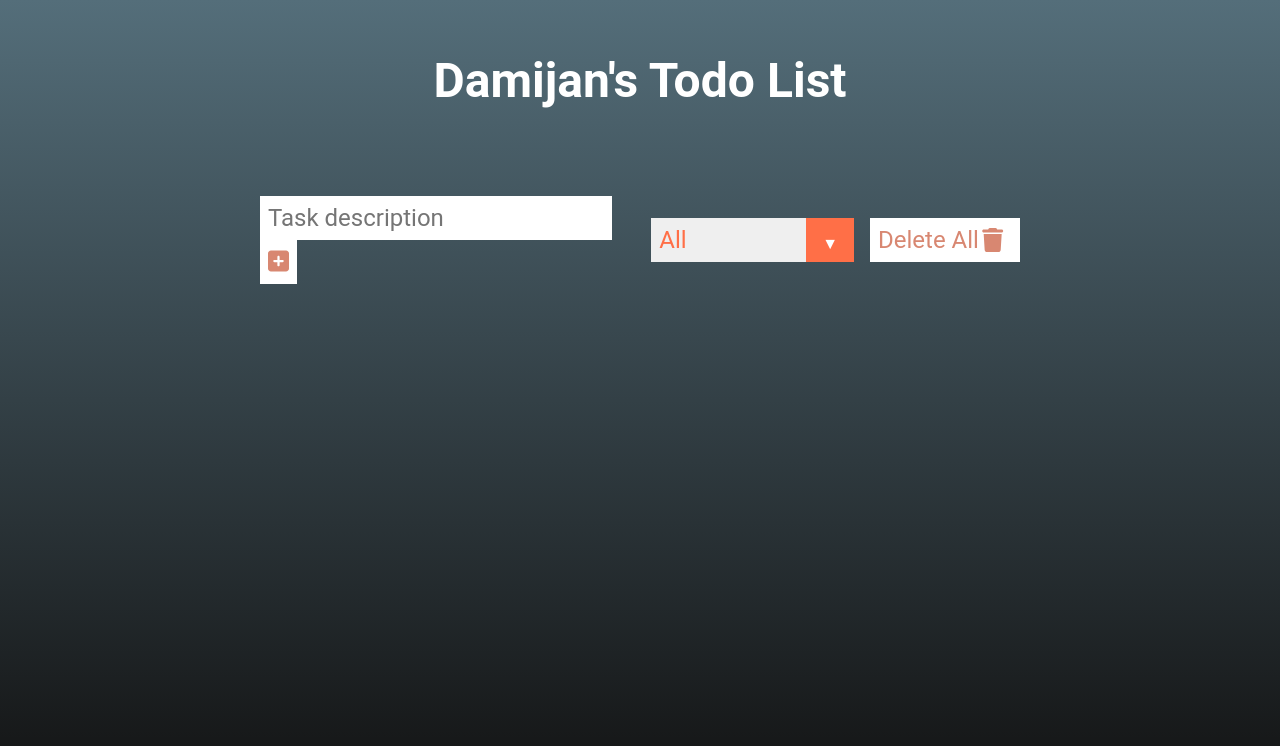
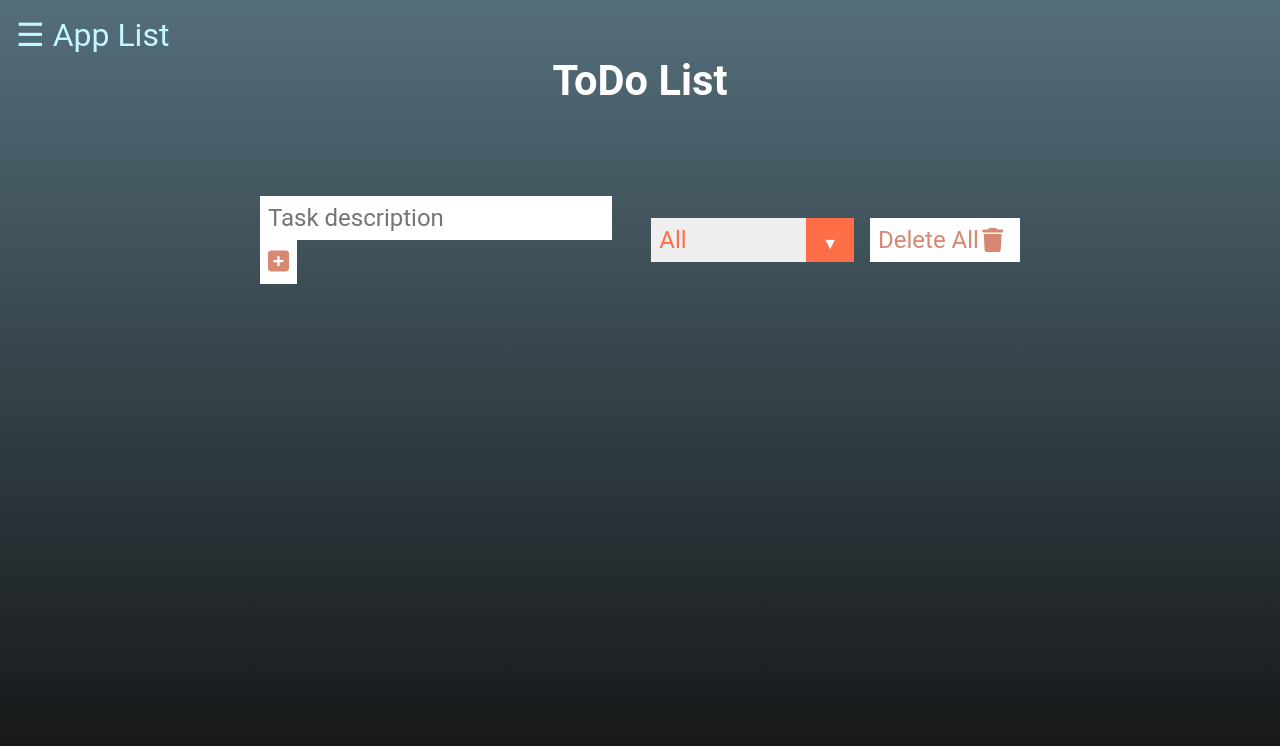
Before and after one commit to d00kSI/to-do-app-full-react, a React (Create React App) app: page / in a window 1280 px wide. Shown: the top 746 px of the page. Built offline with nearby package versions, Linux system fonts and the light colour scheme.

Commit message:
Modified the SideNav code

```diff
--- a/src/App.js
+++ b/src/App.js
@@ -1,18 +1,57 @@
-import React from 'react';
+import React, { useState } from 'react';
+import SideNav from './SideNav';
 import TodoApp from './TodoApp';
+import WeatherApp from './WeatherApp';
 import JokeApp from './JokeApp';
-import WeatherApp from './WeatherApp';
 
 import './styles.css';
 
-const App = () => {
-    console.log('Parent App component mounted');
+function App() {
+  const [activeApp, setActiveApp] = useState('todo-list');
+  const [appTitle, setAppTitle] = useState('ToDo List');
+  const [isNavOpen, setIsNavOpen] = useState(false);
 
-    return (
-        <div className="App">
-            <TodoApp />
-        </div>
-    );
-};
+  const displayApp = (app) => {
+    setActiveApp(app);
+    switch (app) {
+      case 'todo-list':
+        setAppTitle('ToDo List');
+        break;
+      case 'weather-app':
+        setAppTitle('Weather App');
+        break;
+      case 'joke-app':
+        setAppTitle('Random Joke Fetcher');
+        break;
+      default:
+        setAppTitle('ToDo List');
+    }
+    closeNav();                                                                       // Close side navigation when an app is selected
+  };
+
+  const openNav = () => {
+    setIsNavOpen(true);
+  };
+
+  const closeNav = () => {
+    setIsNavOpen(false);
+  };
+
+  return (
+    <div>
+      <span className="menu-icon" onClick={openNav}>&#9776; App List</span>
+
+      <header>
+        <h1 id="appTitle">{appTitle}</h1>
+      </header>
+
+      <div id="appArea" className="appArea">
+        {activeApp === 'todo-list' && <TodoApp />}
+        {activeApp === 'weather-app' && <WeatherApp />}
+        {activeApp === 'joke-app' && <JokeApp />}
+      </div>
+    </div>
+  );
+}
 
 export default App;
--- /dev/null
+++ b/src/SideNav.css
@@ -0,0 +1,55 @@
+.sidenav {
+    height: 100%;                                                         /* 100% Full-height */
+    width: 0;                                                             /* 0 width - change this with JavaScript */
+    position: fixed;                                                      /* Stay in place */
+    z-index: 1;                                                           /* Stay on top */
+    top: 0;                                                               /* Stay at the top */
+    left: 0;
+    background-image: linear-gradient(90deg, #546E7A, #78909C);
+    overflow-x: hidden;                                                   /* Disable horizontal scroll */
+    padding-top: 2rem;
+    transition: 0.5s;                                                     /* 0.5 second transition effect to slide in the sidenav */
+}
+
+.sidenav a {
+    padding: 8px 8px 8px 32px;
+    text-decoration: none;
+    font-size: 1.4rem;
+    font-weight: 600;
+    color: white;
+    display: block;
+    transition: 0.3s;
+}
+
+.sidenav .closebtn {
+    position: absolute;
+    top: 0;
+    right: 1rem;
+    font-size: 2rem;
+    margin-left: 4rem;
+}
+
+.app-list {
+    padding-top: 1rem;
+}
+
+.app-list li:hover {
+    background-color: #37474F;
+}
+
+.menu-icon {
+    font-size: 2rem;
+    cursor: pointer;
+    position: fixed;
+    padding: 1rem 2rem 0 1rem;
+}
+
+span:hover {
+    color: #C2F8FF;
+    cursor: pointer;
+}
+
+@media screen and (max-height: 450px) {
+    .sidenav {padding-top: 1rem;}
+    .sidenav a {font-size: 1rem;}
+}
--- a/src/SideNav.js
+++ b/src/SideNav.js
@@ -1,12 +1,9 @@
 import React from 'react';
+import './SideNav.css';
 
-function SideNav({ onDisplayApp }) {
-  const closeNav = () => {
-    onDisplayApp(null);
-  };
-
+function SideNav({ isOpen, onDisplayApp, closeNav }) {
   return (
-    <div id="mySidenav" className="sidenav">
+    <div id="mySidenav" className="sidenav" style={{ width: isOpen ? '350px' : '0' }}>
       <a href="javascript:void(0)" className="closebtn" onClick={closeNav}>&times;</a>
       <ul id="app-list" className="app-list">
         <li><a href="#" onClick={() => onDisplayApp('todo-list')}>To Do List</a></li>
--- a/src/TodoApp.js
+++ b/src/TodoApp.js
@@ -59,9 +59,6 @@ const TodoApp = () => {
 
     return (
         <div className="content">
-            <header>
-                <h1>Damijan's Todo List</h1>
-            </header>
 
             <div className='input-field'>
                 <TodoForm addTodo={addTodo} />                                                      {/* Form to add new todos */}
--- a/src/styles.css
+++ b/src/styles.css
@@ -30,7 +30,7 @@
   }
 
   header {
-    font-size: 1.5rem;
+    font-size: 1.3rem;
   }
 
   header, .input-field {
```
